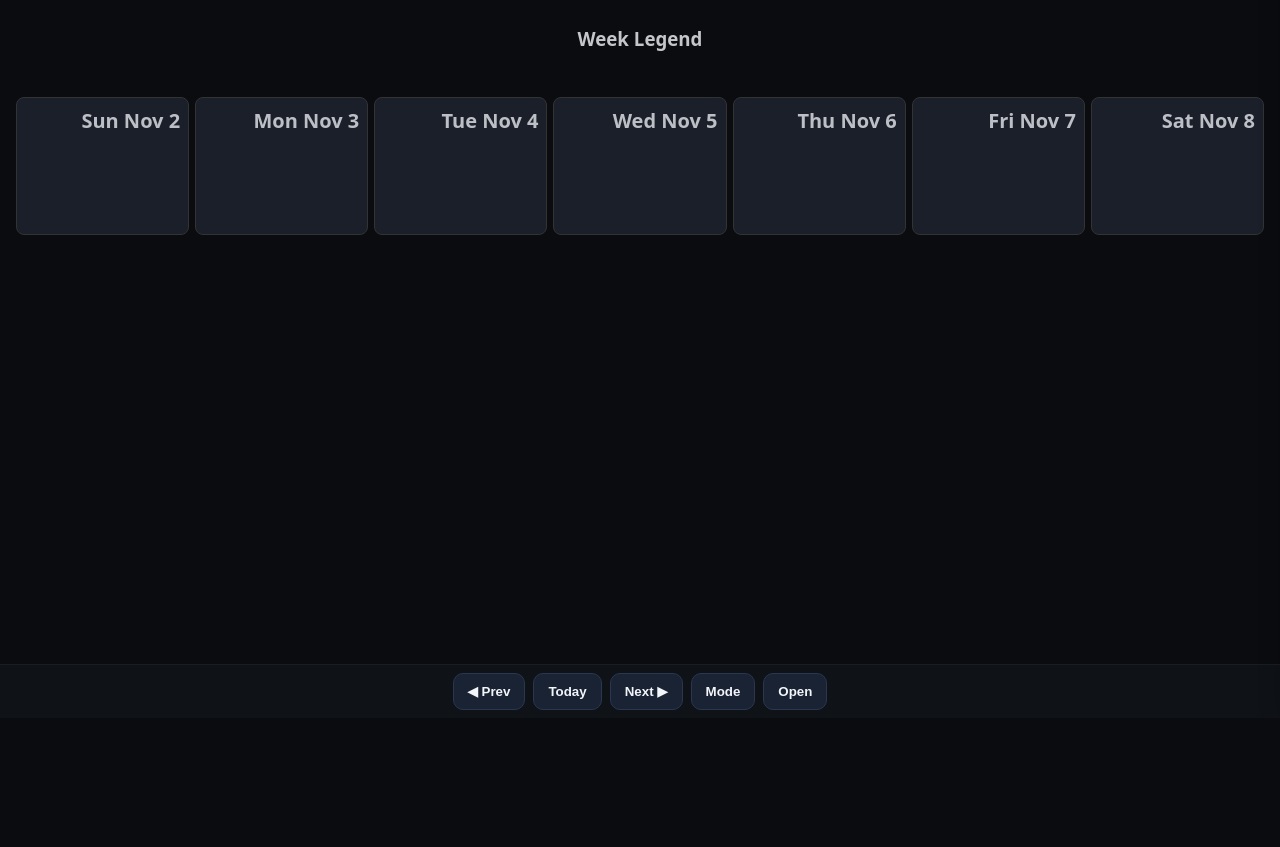
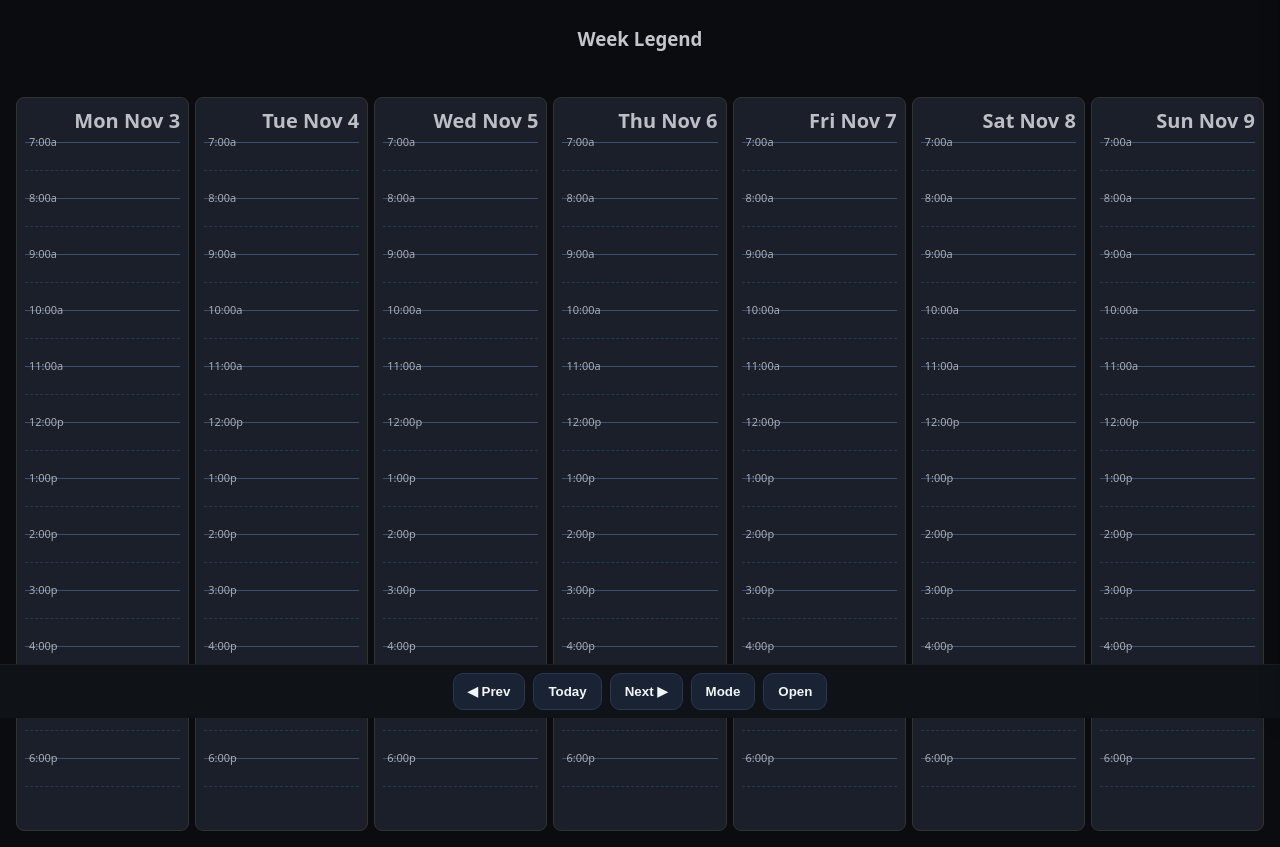
Before and after one commit to tlehotsky/houseboard, a Django app: page /houseboard/daybuddy/week/ in a window 1280 px wide. Shown: the part 82-929 px from the top of the page. Before the commit the page ends 792 px from the top, so only its background shows below. Run offline with Django 5.2, Linux system fonts and the light colour scheme.

Commit message:
week calendar pretty far done

```diff
--- a/daybuddy/templates/daybuddy/week.html
+++ b/daybuddy/templates/daybuddy/week.html
@@ -60,7 +60,7 @@ body{background:#0b0c10;color:#f2f5f9;font:400 16px/1.5 system-ui;margin:0}
   margin:.18rem 0;
   font-size: var(--sz, 16px);
   display:flex;                 /* allow inline badges */
-  align-items:center;
+  align-items:flex-start;
   gap:6px;
 }
 /* ensure flex children truncate nicely so widths stay uniform */
@@ -92,6 +92,17 @@ body{background:#0b0c10;color:#f2f5f9;font:400 16px/1.5 system-ui;margin:0}
 .who{opacity:.75}
 .evt b{font-weight:700}
 .evt span, .evt b { color:#fff; text-shadow:0 1px 1px rgba(0,0,0,.25); }
+/* ---- Time grid (7:00–19:00 in 30-min slots) ----------------------------- */
+.timegrid{--gutter:60px;display:grid;grid-template-rows:repeat(24,28px);row-gap:0;margin:6px 0 8px 0;position:relative}
+.slot{border-top:1px dashed #2a3750;position:relative; z-index:0}
+.slot.hour{border-top:1px solid #3b5172}
+.slot .label{position:absolute;left:4px;top:-9px;font-size:11px;opacity:.65;user-select:none}
+/* events placed into time slots */
+.slot .evt{ margin:2px 4px; width:auto; }
+/* absolute-positioned duration blocks */
+.timegrid{ position:relative; }
+.timegrid .overlay{ position:absolute; top:0; bottom:0; left:var(--gutter); right:0; z-index:2; pointer-events:none; }
+.timegrid .overlay .evt{ position:absolute; left:2px; right:2px; margin:0; padding-top:4px; }
 /* ---- Footer buttons ----------------------------------------------------- */
 .footer{position:fixed;left:0;right:0;bottom:0;background:#0f1217;border-top:1px solid #1a1d22;padding:8px;display:flex;gap:8px;justify-content:center}
 .footer button{
@@ -145,10 +156,11 @@ body{background:#0b0c10;color:#f2f5f9;font:400 16px/1.5 system-ui;margin:0}
           </div>
           <div class="date">{{ cell.pretty }}</div>
         </div>
+        <div class="timegrid"><div class="overlay"></div></div>
         {% for e in cell.events %}
           {% if not e.all_day %}
             {% if e.title or e.time_label %}
-              <div class="evt" style="--c:{{e.color}};--sz:{{ e.font_size|default:16 }}px">
+              <div class="evt" data-start="{{ e.time_label|default:'' }}" data-end="{{ e.end_time_label|default:'' }}" style="--c:{{e.color}};--sz:{{ e.font_size|default:16 }}px">
                 {% if e.time_label %}<b>{{ e.time_label }}</b>{% endif %}
                 <span>{{ e.who }}{% if e.title %}: {{ e.title }}{% endif %}</span>
               </div>
@@ -195,6 +207,87 @@ const bodyEl = document.getElementById('drawer-body');
 const cancelBtn = document.getElementById('cancel');
 const saveBtn = document.getElementById('save');
 
+function buildTimeGrid(el){
+  // 24 slots: 7:00, 7:30, …, 18:30 (ending right at 19:00)
+  const startMinutes = 7*60; // 7:00
+  for (let i=0;i<24;i++){
+    const m = startMinutes + i*30;
+    const hh = Math.floor(m/60);
+    const mm = m%60;
+    const isHour = (mm===0);
+    const label = isHour ? ((hh%12||12)+":00"+(hh<12?"a":"p")) : ((hh%12||12)+":30"+(hh<12?"a":"p"));
+    const div = document.createElement('div');
+    div.className = 'slot' + (isHour ? ' hour' : '');
+    if(isHour){
+      const span = document.createElement('span');
+      span.className = 'label';
+      span.textContent = label;
+      div.appendChild(span);
+    }
+    el.appendChild(div);
+  }
+  const ov = el.querySelector('.overlay'); if(ov) el.appendChild(ov);
+}
+
+// Populate all timegrids in the week view
+
+for (const tg of document.querySelectorAll('.timegrid')) buildTimeGrid(tg);
+
+function parseStartMinutes(label){
+  if(!label) return null;
+  // Accept forms like "7:00 AM", "7:30PM", "7a", "7:30p"
+  const s = label.trim().toLowerCase().replace(/\s+/g,'');
+  const m = s.match(/^(\d{1,2})(?::(\d{2}))?([ap])m?$/);
+  if(!m) return null;
+  let h = parseInt(m[1],10);
+  let min = m[2] ? parseInt(m[2],10) : 0;
+  const ap = m[3];
+  h = h % 12 + (ap === 'p' ? 12 : 0);
+  return h*60 + min;
+}
+
+function placeEventsIntoGrid(){
+  const SLOT_PX = 28;           // matches CSS row height
+  const WINDOW_START = 7*60;    // 420 = 7:00
+  const WINDOW_END   = 19*60;   // 1140 = 19:00
+
+  const CELLS = document.querySelectorAll('.cell');
+  for(const cell of CELLS){
+    const grid = cell.querySelector('.timegrid');
+    if(!grid) continue;
+    const overlay = grid.querySelector('.overlay');
+    const evts = [...cell.querySelectorAll('.evt')].filter(e => e.closest('.cell') === cell);
+
+    for(const evt of evts){
+      const startLabel = (evt.getAttribute('data-start') || '').trim();
+      const endLabel   = (evt.getAttribute('data-end') || '').trim();
+      let startMin = parseStartMinutes(startLabel);
+      if(startMin == null) continue;  // skip if we cannot place
+      let endMin = parseStartMinutes(endLabel);
+      if(endMin == null || endMin <= startMin) endMin = startMin + 60; // default 1 hour
+
+      // clamp to visible window
+      if(endMin <= WINDOW_START || startMin >= WINDOW_END) continue; // completely outside
+      startMin = Math.max(startMin, WINDOW_START);
+      endMin   = Math.min(endMin,   WINDOW_END);
+
+      const top = ((startMin - WINDOW_START) / 30) * SLOT_PX;
+      const h   = Math.max(20, ((endMin - startMin) / 30) * SLOT_PX - 4);
+
+      // absolutely position inside overlay
+      evt.style.position = 'absolute';
+      evt.style.top = top + 'px';
+      evt.style.height = h + 'px';
+      evt.style.left = '2px';
+      evt.style.right = '2px';
+
+      overlay.appendChild(evt);
+    }
+  }
+}
+
+placeEventsIntoGrid();
+
 function openDrawer(){
   bodyEl.innerHTML = PEOPLE.map(p => `
     <div class="row" data-id="${p.id}">
--- a/daybuddy/views.py
+++ b/daybuddy/views.py
@@ -36,9 +36,8 @@ def _month_bounds(year, month):
     return start, end
 
 def _week_bounds(anchor: datetime.date):
-    """Return (start, end) for the week containing anchor; week starts on Sunday."""
-    # Sunday = start; mirror the logic used in _month_bounds
-    start = anchor - datetime.timedelta(days=(anchor.weekday() + 1) % 7)
+    """Return (start, end) for the week containing anchor; week starts on Monday."""
+    start = anchor - datetime.timedelta(days=anchor.weekday())
     end = start + datetime.timedelta(days=6)
     return start, end
 
@@ -278,7 +277,7 @@ def week_view(request):
     start, end = _week_bounds(anchor)
     data = _range_matrix(start, end)
 
-    # Build 7 cells (Sunday..Saturday)
+    # Build 7 cells (Monday..Sunday)
     cells = []
     cur = data["start"]
     for _ in range(7):
```
